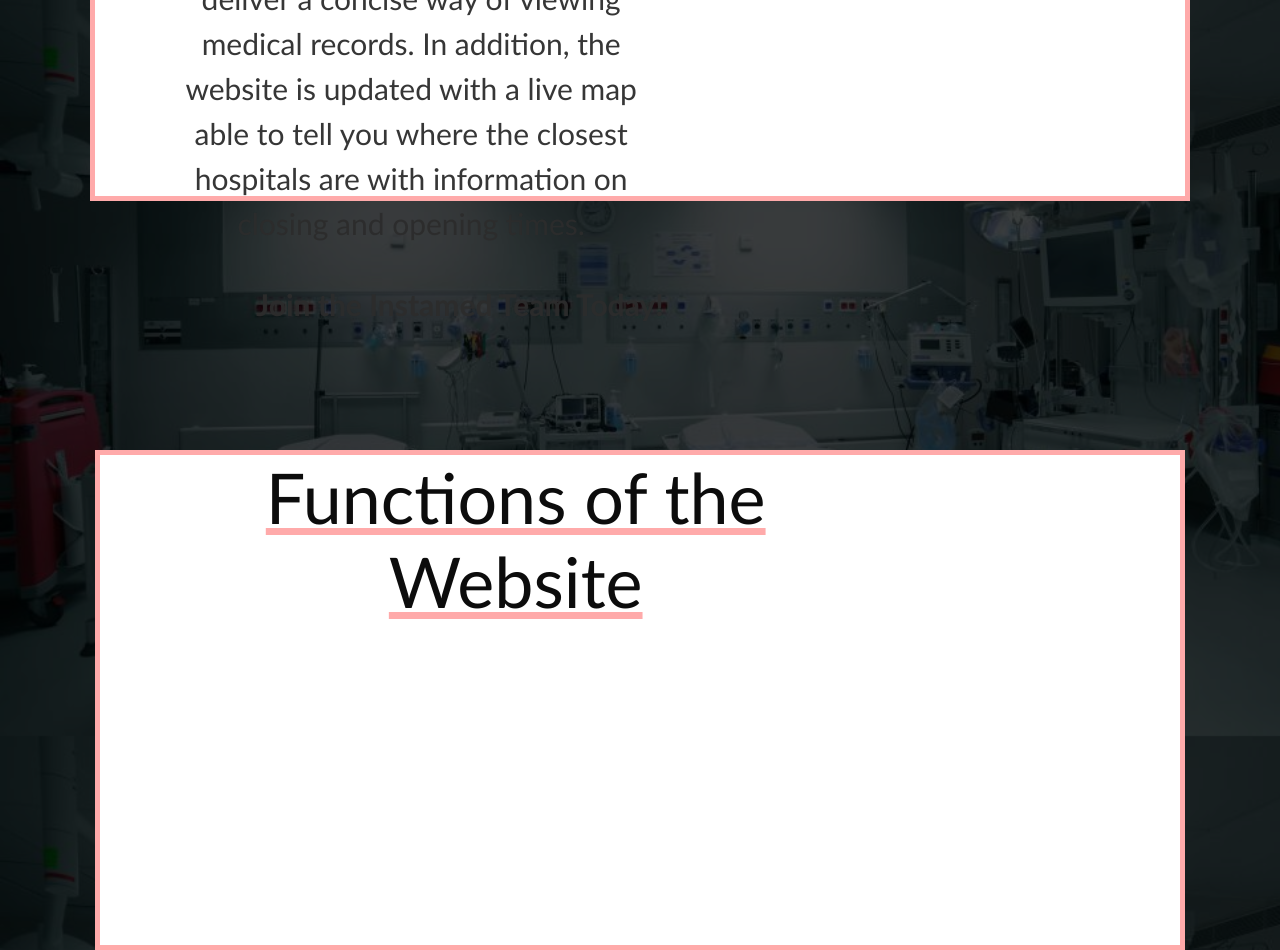
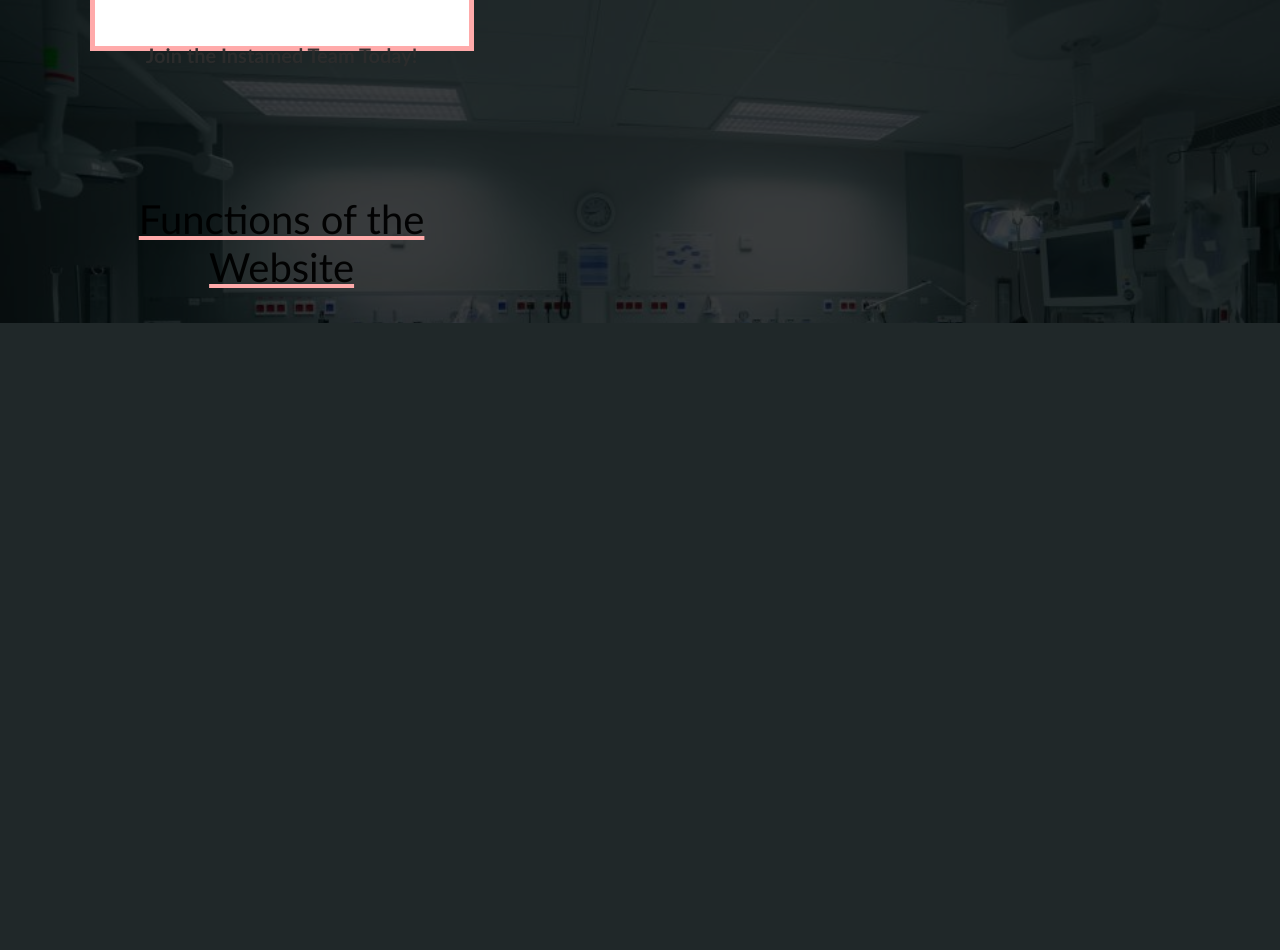
Before and after one commit to tparmar/montyhacks_project, a Flask app: page / in a window 1280 px wide. Shown: the part 864-1814 px from the top of the page. After the commit the page ends 1187 px from the top, so only its background shows below. Run offline with Flask 2, Linux system fonts and the light colour scheme; some libraries are stand-ins or nearby versions.

Commit message:
commit on main

```diff
--- a/static/styles.css
+++ b/static/styles.css
@@ -122,9 +122,9 @@ button:hover{
 .htextbox{
     margin-top: 25px;
     margin: 0px;
-    width: 86%;
+    width: 30%;
     margin-left: 7%;
-    height: 550px;
+    height: 400px;
     background: #ffffff;
     color: black;
     left: 0%;
@@ -133,12 +133,12 @@ button:hover{
     border: 5px #ffaaaa solid;
 }
 .htextbox h1{
-    margin-right: 30%;
+    margin-right: 7%;
     margin-left: 7%;
     text-align: center;
     color: #000000f3;
     font-weight: none;
-    font-size: 70px;
+    font-size: 40px;
     text-decoration: underline #ffaaaa;
 }
 .htextbox img{
@@ -152,69 +152,22 @@ button:hover{
     text-align: center;
     color: #2c2c2cf3;
     font-weight:lighter;
-    font-size: 30px;
+    font-size: 18px;
     display: flex;
-    margin-right: 30%;
+    margin-right: 7%;
     overflow-wrap:initial;
 }
 .htextbox h6{
     margin-left: 7%;
-    margin-right: 40%;
+    margin-right: 7%;
     text-align: center;
     color: #2c2c2cf3;
     font-weight: bold;
-    font-size: 30px;
+    font-size: 20px;
     overflow-wrap:initial;
 }
 
 /* this is htextbox2 */
-.htextbox2{
-    margin-top: 400px;
-    margin: 0px;
-    width: 100%;
-    margin-left: 0%;
-    height: 500px;
-    background: #ffffff;
-    color: black;
-    left: 0%;
-    position: absolute;
-    box-sizing: border-box;
-    border: 5px #ffaaaa solid;
-}
-.htextbox2 h1{
-    margin-right: 30%;
-    margin-left: 7%;
-    text-align: center;
-    color: #000000f3;
-    font-weight: none;
-    font-size: 70px;
-    text-decoration: underline #ffaaaa;
-}
-.htextbox2 img{
-    float: right;
-    margin-left: 3%;
-    display: flex;
-    margin-right: 7%;
-}
-.htextbox2 p{
-    margin-left: 7%;
-    text-align: center;
-    color: #2c2c2cf3;
-    font-weight:lighter;
-    font-size: 30px;
-    display: flex;
-    margin-right: 30%;
-    overflow-wrap:initial;
-}
-.htextbox2 h6{
-    margin-left: 21.5%;
-    text-align: center;
-    color: #2c2c2cf3;
-    font-weight:darker;
-    font-size: 30px;
-    display: flex;
-    overflow-wrap:initial;
-}
 /* Locations Near Me */
 .bannerLocations{
     background: black;
--- a/templates/index.html
+++ b/templates/index.html
@@ -17,7 +17,6 @@
         </div>
         <div class="htextbox">
             <br>
-            <img src="../static/indeximg1.png" alt="indeximg1" width="425px">
             <h1>Our Purpose</h1>
             <br>
             <p> Current methods of storing medical records and other valuable information are incredibly inefficient. Our service attempts to deliver a concise way of viewing medical records. In addition, the website is updated with a live map able to tell you where the closest hospitals are with information on closing and opening times.
```
